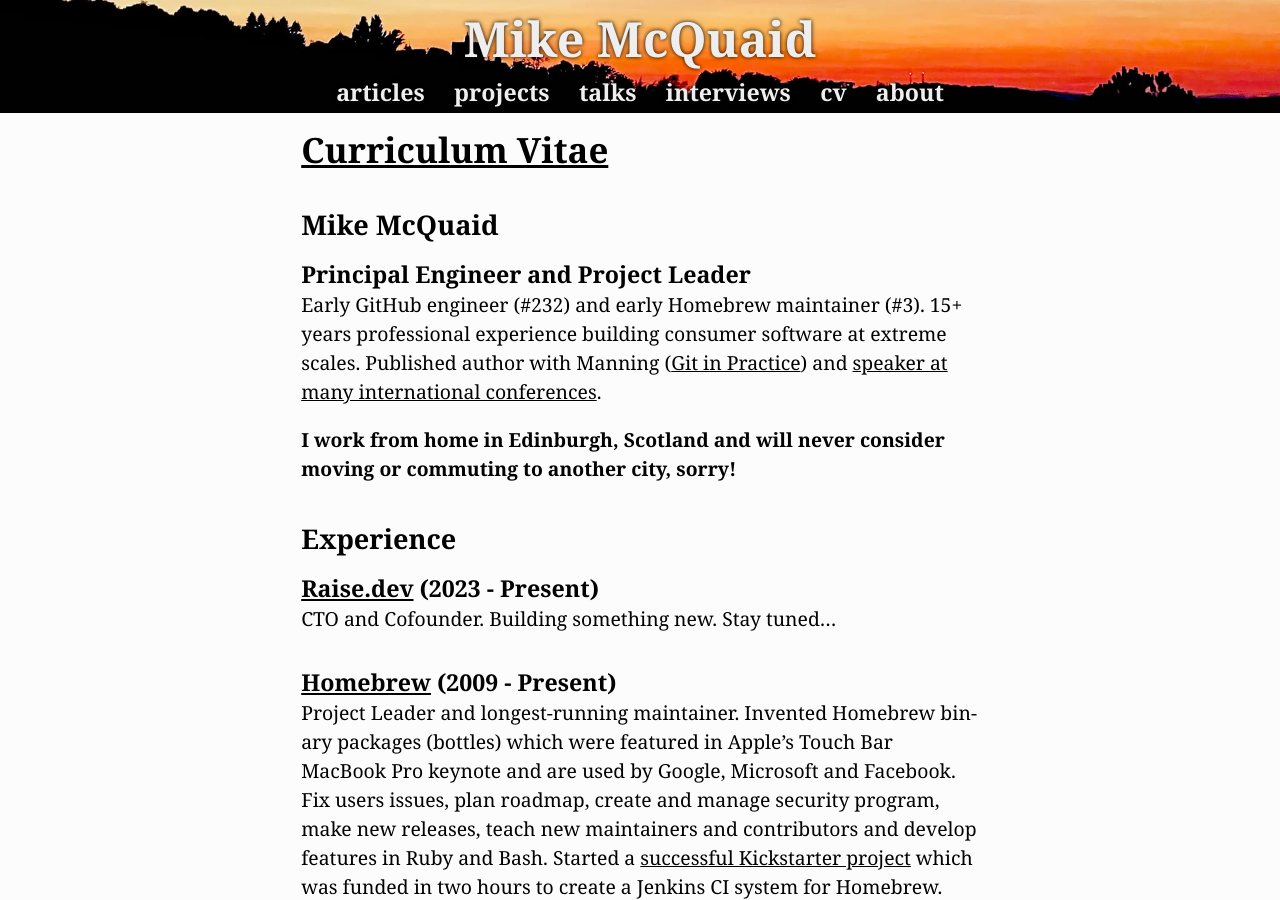
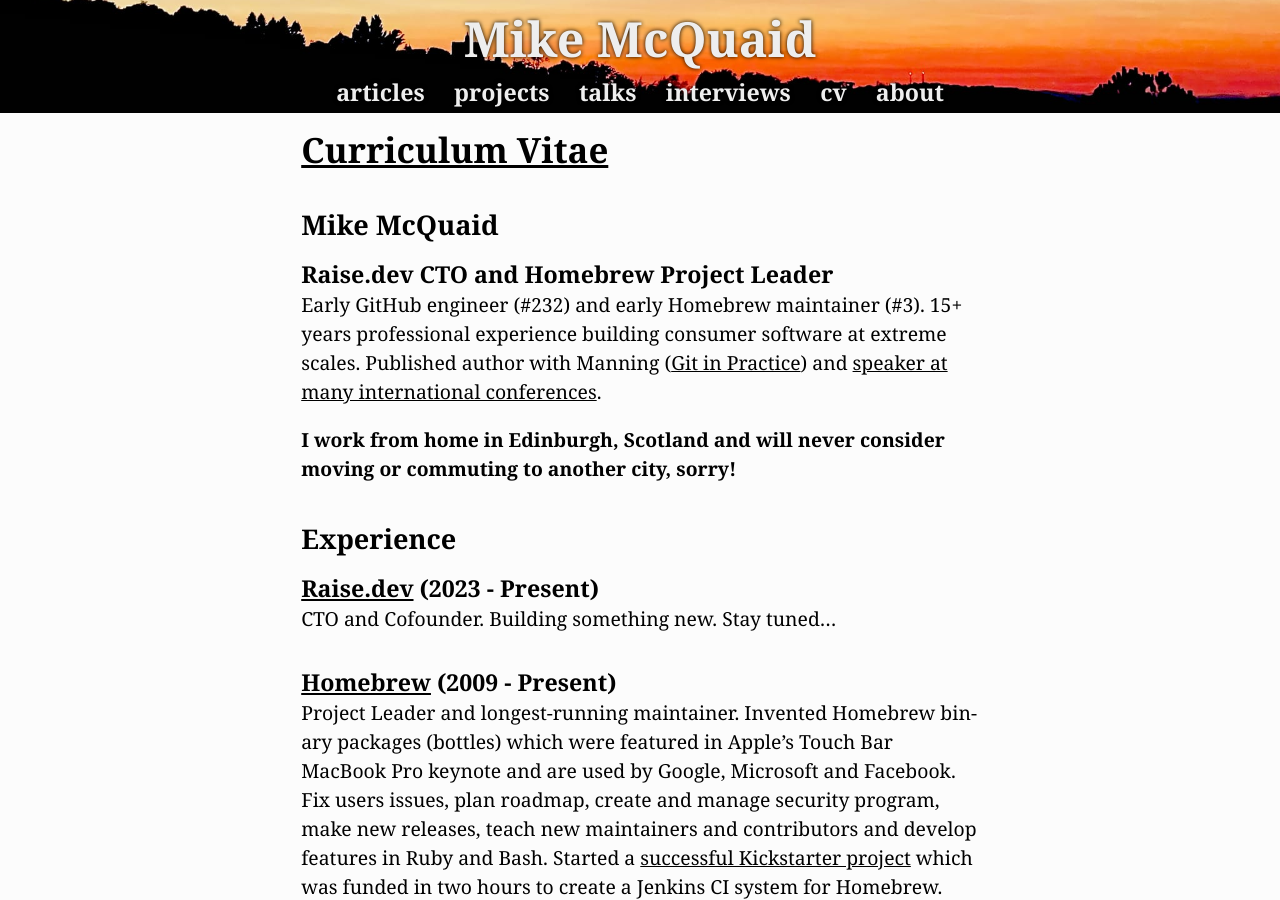
Before and after one commit to MikeMcQuaid/mikemcquaid.com, a Jekyll site: the page built from cv.md, in a window 1280 px wide and 900 px high. Built offline with Jekyll 4.4.1, drawn with Linux system fonts in a browser that asks for light colours.

Commit message:
cv: tweak headline.

```diff
--- a/cv.md
+++ b/cv.md
@@ -5,7 +5,7 @@
 ---
 ### Mike McQuaid
 
-#### Principal Engineer and Project Leader
+#### Raise.dev CTO and Homebrew Project Leader
 
 Early GitHub engineer (#232) and early Homebrew maintainer (#3). 15+ years professional experience building consumer software at extreme scales. Published author with Manning ([Git in Practice]({{ '/gitinpractice/' | absolute_url }})) and [speaker at many international conferences]({{ '/talks/' | absolute_url }}).
 
```
